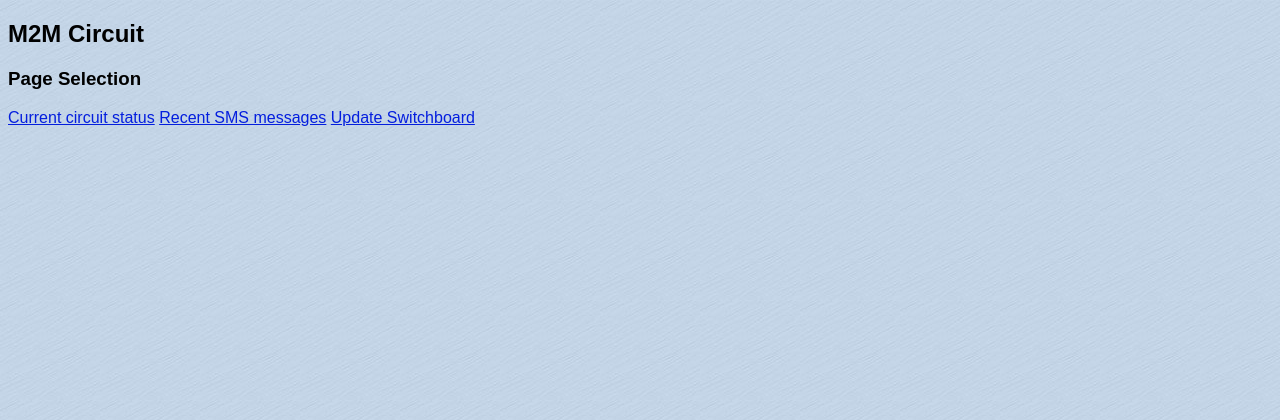
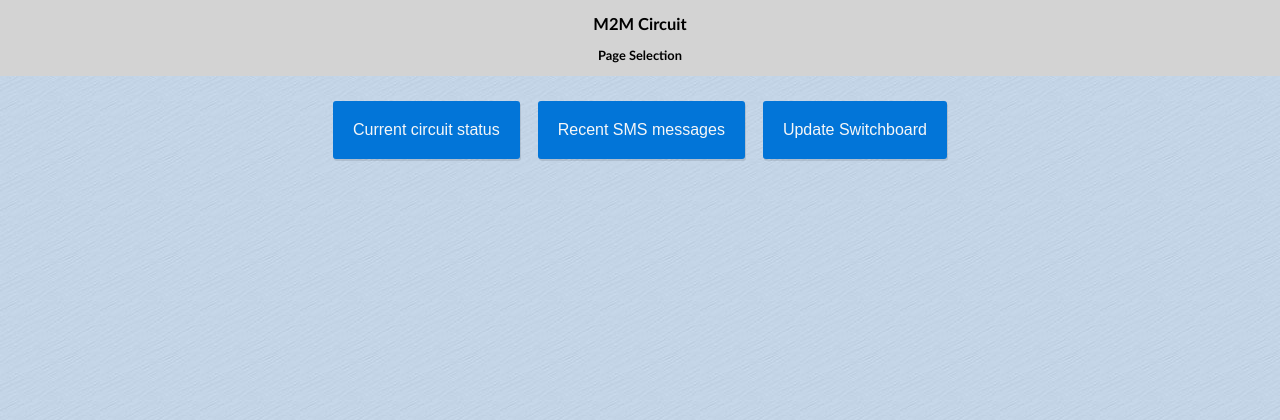
Before and after one commit to jamiewhittaker/m2m-slim, a PHP site: template app/templates/homepage.html.twig in a window 1280 px wide. Shown: the top 420 px of the page. Run offline with PHP 8.4, Linux system fonts and the light colour scheme; the template is opened without the code that fills it, so the values that code supplies are empty; some libraries are stand-ins or nearby versions.

Commit message:
Added CSS
Banner, Bold, Button, Hover effects, table layout all added

```diff
--- a/public/css/main.css
+++ b/public/css/main.css
@@ -16,20 +16,30 @@ body
 /***********************************************/
 /* link styles                                 */
 /***********************************************/
-a:link
-{
-	color: #041EDE;
-	background-color: transparent;
-}
 a:hover
 {
-	color: #FF00FF;
-	background-color: transparent;
+	color: #292b2c;
 }
-a:visited
+.button:hover
 {
-	color: #FE482A;
-	background-color: transparent;
+	transform: scale(1.05);
+}
+.button {
+	text-decoration: none;
+	background-color: #0275d8;
+	color: #f7f7f7;
+	padding: 20px 20px;
+	border-radius: 3px;
+	box-shadow: 1px 2px rgba(0,0,0,0.1);
+	transition: all .2s ease-in-out;
+}
+#button-box {
+	display: flex;
+	flex-direction: row;
+	width: 50%;
+	justify-content: space-around;
+	margin-left: auto;
+	margin-right: auto;
 }
 /***********************************************/
 /* division styles                             */
@@ -54,6 +64,21 @@ a:visited
 {
 	float:right;
 	width:80%;
+}
+.banner
+{
+	position: fixed;
+	left: 0;
+	top: 0;
+	width: 100%;
+	background-color: lightgrey;
+	color: black;
+	text-align: center;
+	font-family: Calibri;
+	font-size: 11px;
+}
+.buffer{
+	margin-top: 8%;
 }
 /***********************************************/
 /* paragraph styles                            */
@@ -80,6 +105,11 @@ a:visited
 	font-weight: bold;
 	text-shadow: black;
 }
+
+.bold
+{
+	font-weight: bold;
+}
 /***********************************************/
 /* horizontal line styles                      */
 /***********************************************/
@@ -104,13 +134,27 @@ table, th, td {
 	border: 1px solid black;
 	border-collapse: collapse;
 }
-th, td {
+table {
+	border-collapse:separate;
+	border:solid rgba(235,235,235,1) 5px;
+	border-radius:6px;
+	margin-left: auto;
+	margin-right: auto;
+	margin-bottom: 25px;
+	background-color: rgba(235,235,235,1);
+	width: 45%;
+	box-shadow: 1px 2px rgba(0,0,0,0.1);
+}
+
+td, th {
+	border-left:solid black 1px;
+	border-top:solid black 1px;
 	padding: 5px;
 }
+
 th {
-	text-align: left;
+	border: none;
 }
-
 /***********************************************/
 /* footer style			                       */
 /***********************************************/
```
